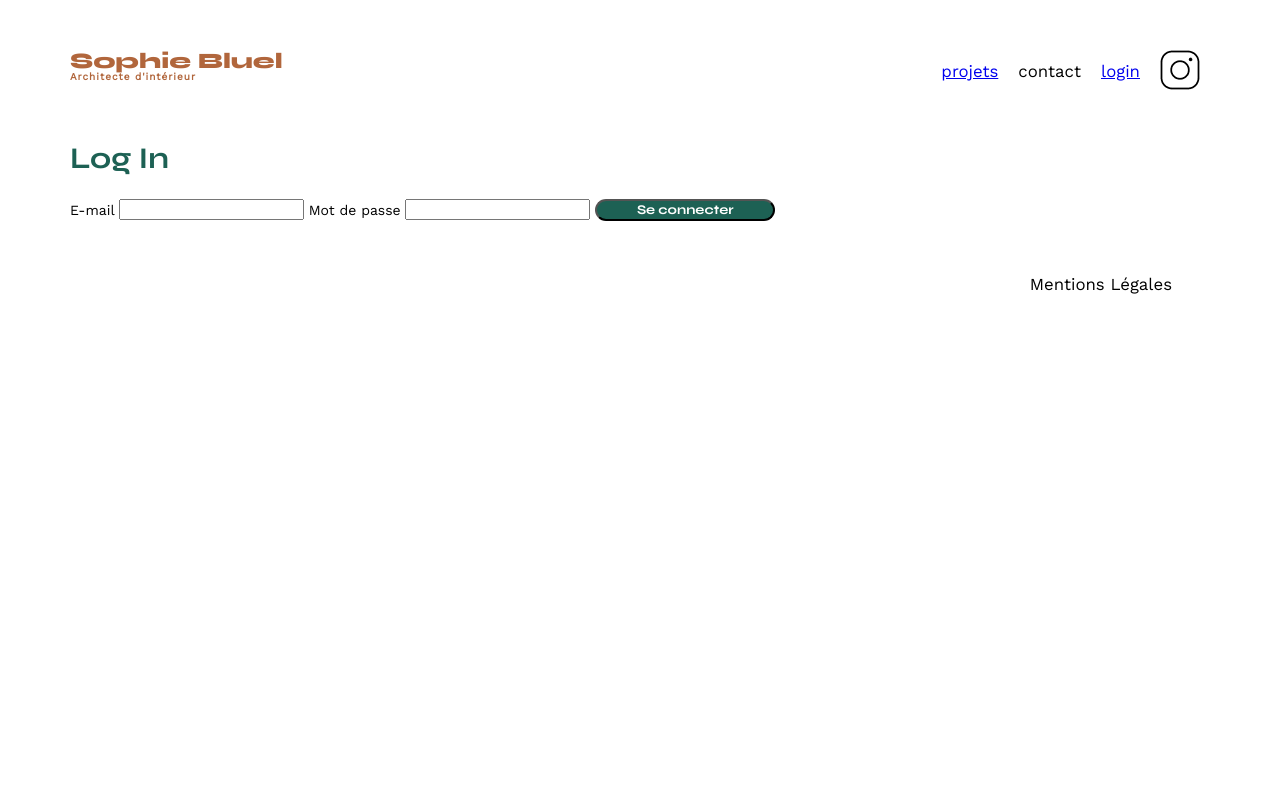
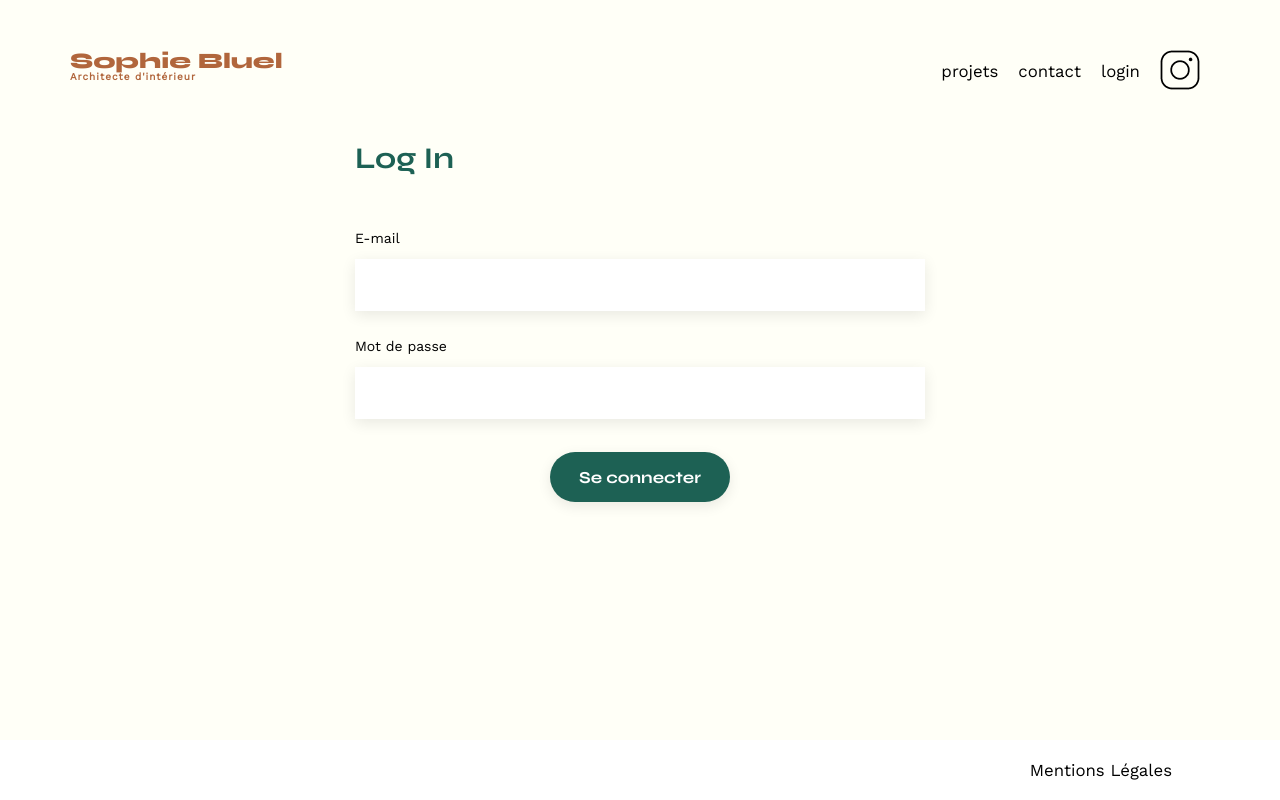
Before and after one commit to Fantomia/portfolio, a plain HTML site: page FrontEnd/login.html in a window 1280 px wide. Drawn offline with nearby package versions, Linux system fonts and the light colour scheme.

Commit message:
Création d'un fichier login.html et login.js
Ajout des fonctions de récupération des données API /POST/users/login

Ajout des fonctions de récupération du token

```diff
--- a/FrontEnd/assets/script.js
+++ b/FrontEnd/assets/script.js
@@ -93,4 +93,5 @@ async function fetchData() {
     }
 }
 
+
 fetchData();
--- a/FrontEnd/assets/style.css
+++ b/FrontEnd/assets/style.css
@@ -48,10 +48,13 @@ table {
 }
 /** end reset css**/
 body {
+	font-family: 'Work Sans' ;
+	font-size: 14px;
+	background-color: #FFFFF7;
+}
+.index {
 	max-width: 1140px;
 	margin:auto;
-	font-family: 'Work Sans' ;
-	font-size: 14px;
 }
 header {
 	display: flex;
@@ -75,7 +78,6 @@ h1 > span {
 	font-family: 'Work Sans';
 	font-size:10px;
 	letter-spacing: 0.1em;
-;
 }
 
 h2{
@@ -95,6 +97,10 @@ nav li {
 	font-size: 1.2em;
 }
 
+a {
+	text-decoration: none;
+	color: inherit;
+}
 li:hover {
 	color: #B1663C;
 }
@@ -164,32 +170,32 @@ figcaption {
 	margin-top: 10px;
 }
 
-#contact {
+#contact, .login__page {
 	width: 50%;
-margin: auto;
+	margin: auto;
 }
 
 #contact > * {
 	text-align: center;
 
 }
-#contact h2{
+h2{
 	margin-bottom: 20px;
 }
-#contact form {
+form {
 	text-align: left;
 	margin-top:30px;
 	display: flex;
 	flex-direction: column;
 }
 
-#contact input {
+input {
 	height: 50px;
 	font-size: 1.2em;
 	border: none;
 	box-shadow: 0px 4px 14px rgba(0, 0, 0, 0.09);
 }
-#contact label {
+label {
 	margin: 2em 0 1em 0;
 }
 #contact textarea {
@@ -208,8 +214,31 @@ input[type="submit"]{
 	border-radius: 60px ;
 }
 
+
+
 footer nav ul {
 	display: flex;
 	justify-content: flex-end;
-	margin: 2em
+	margin: 2em;
 }
+
+footer {
+	background-color: white;
+	height: 60px;
+	display: flex;
+	justify-content: center;
+}
+
+.footer__login {
+	position: fixed;
+	left: 0;
+	bottom: 0;
+	right: 0;
+}
+
+footer nav {
+	display: flex;
+	justify-content: flex-end;
+	width: 100%;
+	max-width: 1140px;
+}
```
Also changed, not shown: FrontEnd/index.html (+7 -2 lines).
